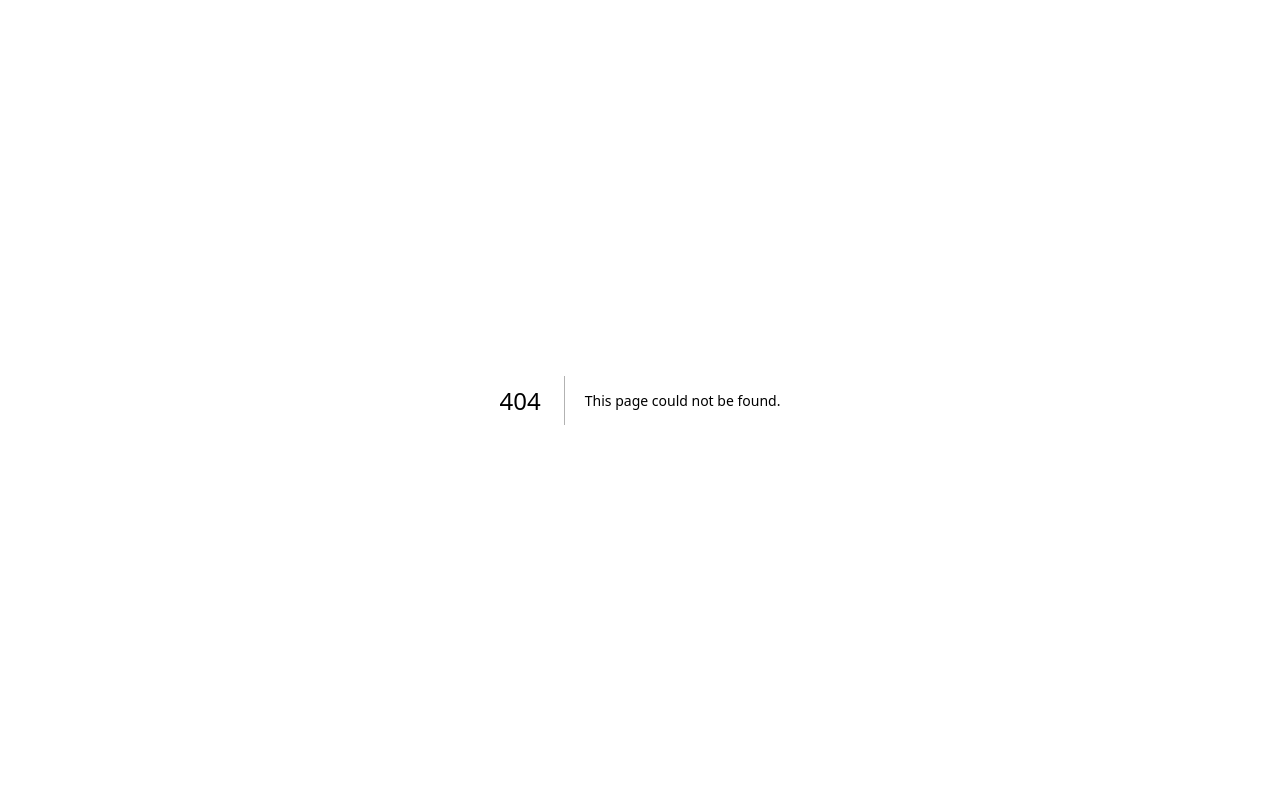
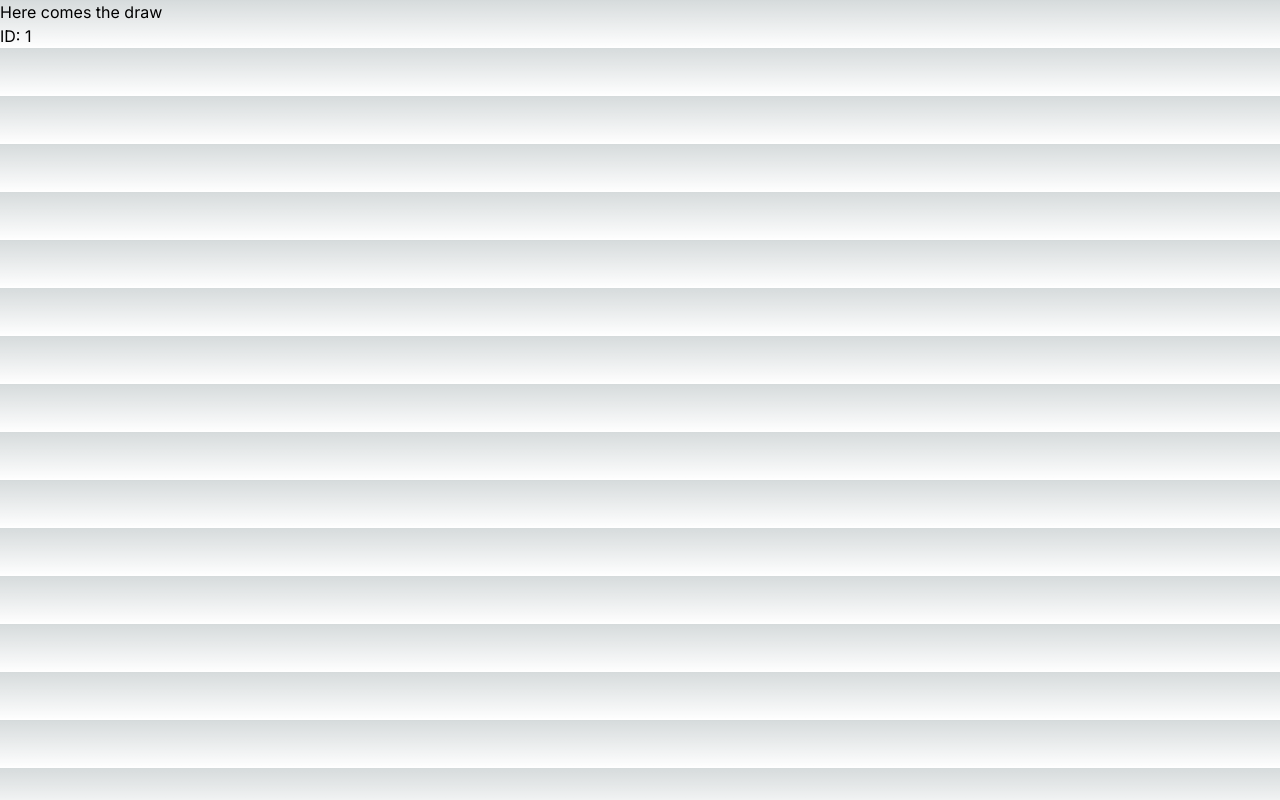
Before and after one commit to codingmiracle/qr-card-collection-game, a Next.js app: page /draw/1 in a window 1280 px wide. Before the commit this address had no page. Built offline with nearby package versions, Linux system fonts and the light colour scheme.

Commit message:
add: initial structure

```diff
--- a/package.json
+++ b/package.json
@@ -9,6 +9,8 @@
     "lint": "next lint"
   },
   "dependencies": {
+    "@supabase/supabase-js": "^2.21.0",
+    "@supabase/ui": "^0.36.5",
     "@types/node": "20.1.2",
     "@types/react": "18.2.6",
     "@types/react-dom": "18.2.4",
@@ -19,6 +21,8 @@
     "postcss": "8.4.23",
     "react": "18.2.0",
     "react-dom": "18.2.0",
+    "supabase": "^1.57.7",
+    "swr": "^2.1.5",
     "tailwindcss": "3.3.2",
     "typescript": "5.0.4"
   }
--- /dev/null
+++ b/src/app/draw/[id]/page.tsx
@@ -0,0 +1,8 @@
+export default function Page({params}: {params: {id: string}}) {
+    return (
+        <>
+            <h1>Here comes the draw</h1>
+            <h3>ID: {params.id}</h3>
+        </>
+    );
+}
--- /dev/null
+++ b/src/app/draw/page.tsx
@@ -0,0 +1,7 @@
+export default function Page({ params }: {params: {id: string}}) {
+    return (
+        <>
+            <h1>Here comes the draw main page</h1>
+        </>
+    );
+}
--- a/src/app/layout.tsx
+++ b/src/app/layout.tsx
@@ -4,8 +4,8 @@
 const inter = Inter({ subsets: ['latin'] })
 
 export const metadata = {
-  title: 'Create Next App',
-  description: 'Generated by create next app',
+  title: 'qr-card-collection-game',
+  description: 'Description',
 }
 
 export default function RootLayout({
```
Also changed, not shown: 1 other file (tests, documents, lock files or other folders).
